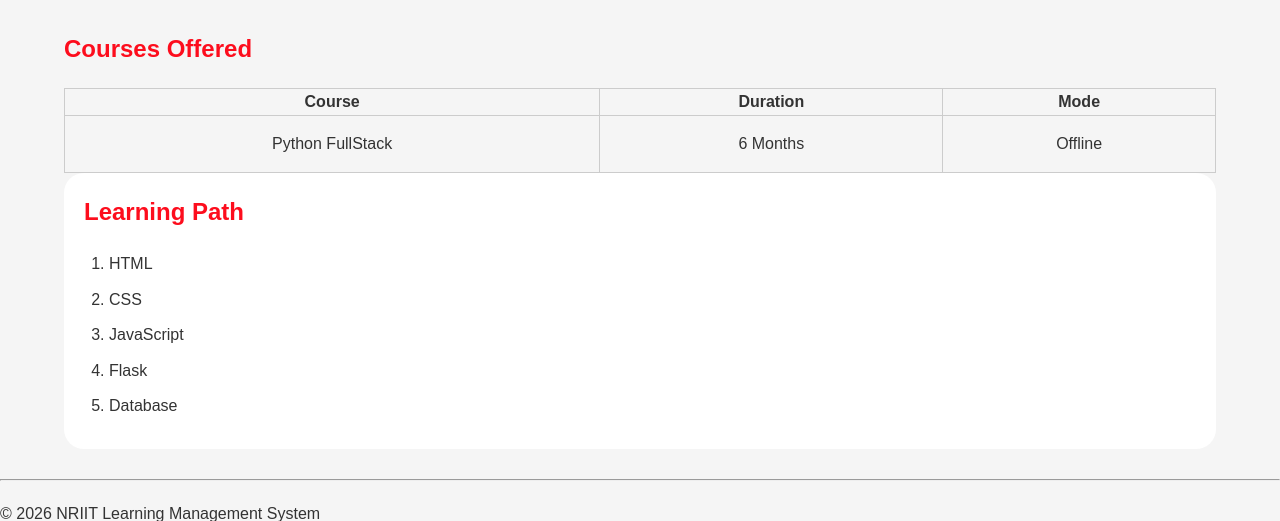
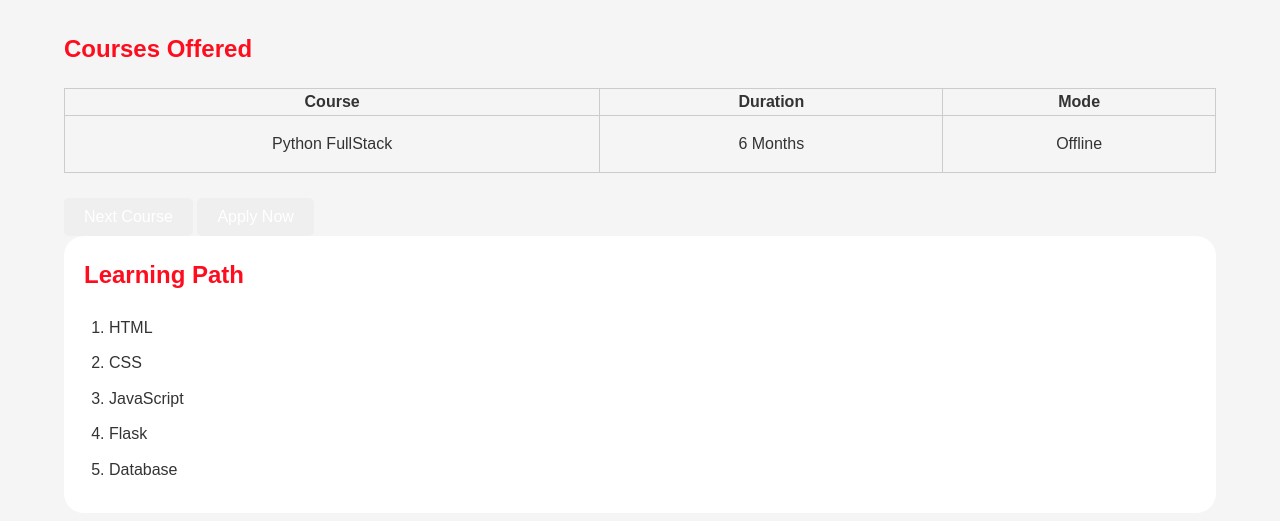
Before and after one commit to ayesha29-tech/Python_fullstack, a Flask app: page /courses in a window 1280 px wide. Shown: the part 258-779 px from the top of the page. Run offline with Flask 3, Linux system fonts and the light colour scheme.

Commit message:
Auto sync updates

```diff
--- a/static/css/style.css
+++ b/static/css/style.css
@@ -332,3 +332,16 @@ max-width:100%;
 height:auto;
 
 }
+
+button#nextTrainerBtn,
+button#nextCourseBtn,
+button#applyCourseBtn{
+    background-colr: #0d6efd;
+    color: white;
+    border: none;
+    padding: 10px 20px;
+    font-size: 16px;
+    border-radius: 5px;
+    cursor: pointer;
+
+}
--- a/templates/courses.html
+++ b/templates/courses.html
@@ -32,11 +32,14 @@
         <th>Mode</th>
       </tr>
       <tr>
-        <td>Python FullStack</td>
-        <td>6 Months</td>
-        <td>Offline</td>
+        <td id="courseName">Python FullStack</td>
+        <td id="courseDuration">6 Months</td>
+        <td id="courseMode">Offline</td>
       </tr>
     </table>
+    <br>
+    <button id="nextCourseBtn">Next Course</button>
+    <button id="applyCourseBtn">Apply Now</button>
     <section>
       <h2>Learning Path</h2>
       <ol>
```
Also changed, not shown: README.md.
